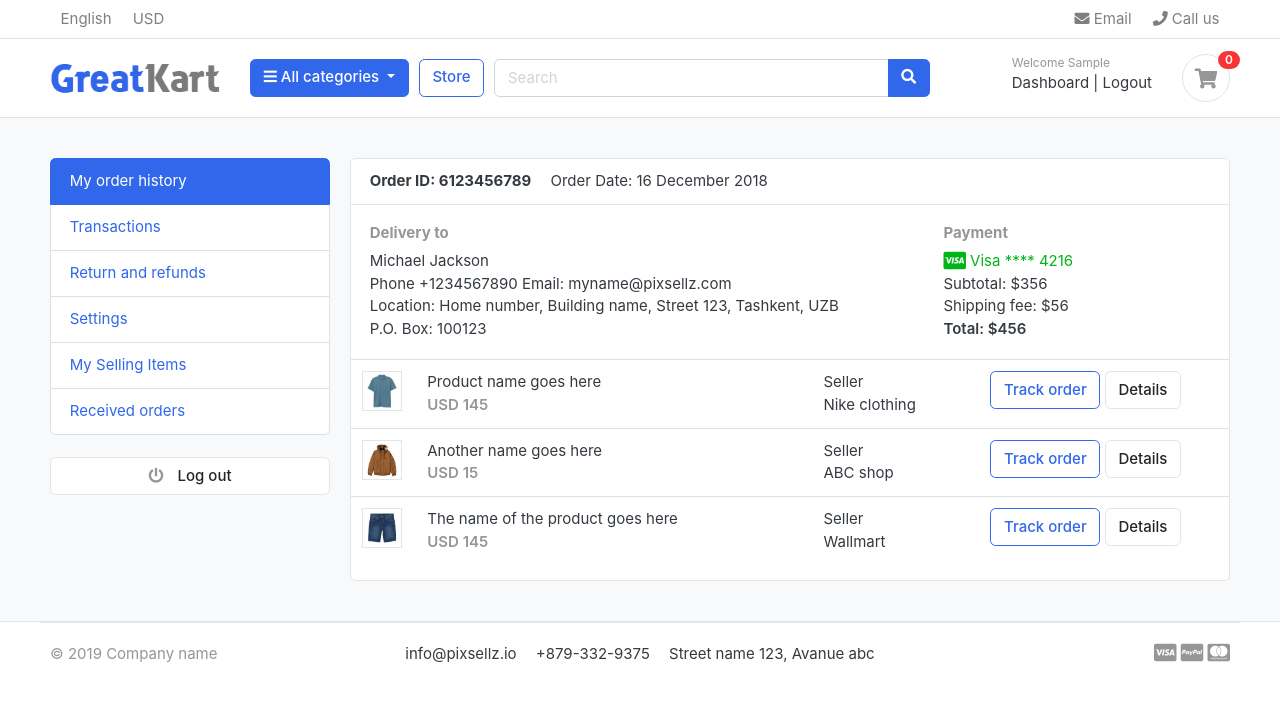
After one commit to FamoGreat/GreatKat, a Django app: page /account/dashboard/ in a window 1280 px wide. The commit adds this page. Shown: the top 702 px of the page. Run offline with Django 5.2, Linux system fonts and the light colour scheme; the visitor is signed in with stand-in values (Sample User, id 1); data that the repository does not hold is empty; some libraries are stand-ins or nearby versions; some web fonts are replaced.

Commit message:
user account

```diff
--- a/account/models.py
+++ b/account/models.py
@@ -51,7 +51,7 @@ class Account(AbstractBaseUser):
     is_admin = models.BooleanField(default=False)
     is_staff = models.BooleanField(default=False)
     is_superadmin = models.BooleanField(default=False)
-    is_active = models.BooleanField(default=True)
+    is_active = models.BooleanField(default=False)
 
     USERNAME_FIELD = 'email'
     REQUIRED_FIELDS = ['username', 'first_name', 'last_name']
--- a/account/urls.py
+++ b/account/urls.py
@@ -6,5 +6,10 @@ urlpatterns = [
     path('register/', views.register, name='register'),
     path('login/', views.login, name='login'),
     path('logout/', views.logout, name='logout'),
+    path('dashboard/', views.dashboard, name='dashboard'),
 
+    path('activate/<uidb64>/<token>/', views.activate, name='activate'),
+    path('forgot-password/', views.forgot_password, name='forgot_password'),
+    path('reset-password-validate/<uidb64>/<token>/', views.reset_password_validate, name='reset_password_validate'),
+    path('reset-password/', views.reset_password, name='reset_password'),
 ]
--- a/account/views.py
+++ b/account/views.py
@@ -1,6 +1,18 @@
+from django.http import HttpResponse
 from django.shortcuts import redirect, render
-from django.contrib.auth import authenticate, login as auth_login, logout as auth_logout
+from django.contrib.auth import authenticate, login as auth_login, logout as django_logout
 from account.forms import LoginForm, RegistrationForm
+from django.contrib.auth.decorators import login_required
+from django.contrib import messages
+from django.contrib.sites.shortcuts import get_current_site
+from django.template.loader import render_to_string
+from django.utils.http import urlsafe_base64_encode, urlsafe_base64_decode
+from django.utils.encoding import force_bytes
+from django.core.mail import EmailMultiAlternatives
+from django.contrib.auth.tokens import default_token_generator
+
+from account.models import Account
+
 
 # Create your views here.
 
@@ -22,7 +34,24 @@ def register(request):
                 user.set_password(form.cleaned_data['password'])
                 user.save()
 
-                return redirect('login')
+                current_site = get_current_site(request)
+                mail_subject = 'Please activate your account.'
+                message = render_to_string('account/activation_email.html', {
+                    'user': user,
+                    'domain': current_site.domain,
+                    'uid': urlsafe_base64_encode(force_bytes(user.pk)),
+                    'token': default_token_generator.make_token(user),
+                })
+                to_email = form.cleaned_data.get('email')
+                email = EmailMultiAlternatives(
+                        subject=mail_subject,
+                        body=message,
+                        to=[to_email]
+                    )
+                email.attach_alternative(message, "text/html")
+                email.send()
+                return render(request, 'account/verify_email.html')
+
             else:
                 form.add_error('password', 'Passwords do not match.')
     else:
@@ -32,29 +61,6 @@ def register(request):
         'form': form,
     }
     return render(request, 'account/register.html', context)
-
-
-    if request.method == 'POST':
-        form = LoginForm(request.POST)
-        if form.is_valid():
-            email = form.cleaned_data['email']
-            password = form.cleaned_data['password']
-
-            # Authenticate using email and password
-            user = authenticate(request, username=email, password=password)
-
-            if user is not None:
-                login(request, user)  # Log the user in
-                return redirect('home')  # Redirect to a home page or dashboard
-            else:
-                form.add_error('password', 'Invalid email or password')  # Custom error for login failure
-    else:
-        form = LoginForm()
-
-    context = {
-        'form': form,
-    }
-    return render(request, 'account/login.html', context)
 
 
 def login(request):
@@ -82,5 +88,94 @@ def login(request):
     return render(request, 'account/login.html', context)
 
 
+@login_required(login_url='login')
 def logout(request):
-    return render(request, 'account/logout.html')
+    django_logout(request)
+    return redirect('login')
+
+
+def activate(request, uidb64, token):
+    try:
+        uid = urlsafe_base64_decode(uidb64).decode()
+        user = Account.objects.get(pk=uid)
+    except (TypeError, ValueError, OverflowError, Account.DoesNotExist):
+        user = None
+    if user is not None and default_token_generator.check_token(user, token):
+        user.is_active = True
+        user.save()
+        messages.success(request, 'Thank you for your email confirmation. Now you can login your account.')
+        return redirect('login')
+    else:
+        messages.error(request, 'Activation link is invalid!')
+        return redirect('register')
+
+
+@login_required(login_url='login')
+def dashboard(request):
+    if request.user.is_authenticated:
+        return render(request, 'account/dashboard.html')
+    else:
+        return redirect('home')
+
+
+
+def forgot_password(request):
+    if request.method == 'POST':
+        email = request.POST.get('email')
+        try:
+            user = Account.objects.get(email=email)
+            current_site = get_current_site(request)
+            mail_subject = 'Reset your password'
+            message = render_to_string('account/reset_password_email.html', {
+                'user': user,
+                'domain': current_site.domain,
+                'uid': urlsafe_base64_encode(force_bytes(user.pk)),
+                'token': default_token_generator.make_token(user),
+            })
+            to_email = email
+            email = EmailMultiAlternatives(
+                    subject=mail_subject,
+                    body=message,
+                    to=[to_email]
+                )
+            email.attach_alternative(message, "text/html")
+            email.send()
+            messages.success(request, 'Password reset link has been sent to your email.')
+        except Account.DoesNotExist:
+            messages.error(request, 'Email not found.')
+
+    return render(request, 'account/forgot_password.html')
+
+
+def reset_password_validate(request, uidb64, token):
+    try:
+        uid = urlsafe_base64_decode(uidb64).decode()
+        user = Account._default_manager.get(pk=uid)
+    except (TypeError, ValueError, OverflowError, Account.DoesNotExist):
+        user = None
+
+    if user is not None and default_token_generator.check_token(user, token):
+        request.session['uid'] = uid
+        messages.success(request, "Please reset your password.")
+        return redirect('reset_password')
+    else:
+        messages.error(request, "This link is invalid or has expired.")
+        return redirect('forgot_password')
+
+
+def reset_password(request):
+    if request.method == 'POST':
+        password = request.POST['password']
+        confirm_password = request.POST['confirm_password']
+
+        if password == confirm_password:
+            uid = request.session.get('uid')
+            user = Account.objects.get(pk=uid)
+            user.set_password(password)
+            user.save()
+            messages.success(request, 'Password reset successfully.')
+            return redirect('login')
+        else:
+            messages.error(request, 'Passwords do not match.')
+
+    return render(request, 'account/reset_password.html')
--- a/cart/views.py
+++ b/cart/views.py
@@ -121,6 +121,10 @@ def cart(request, total=0, quantity=0, cart_items=None):
     except Cart.DoesNotExist:
         cart_items = []
         total = 0
+        quantity = 0
+        tax = 0
+        grand_total = 0
+
     context = {
         'cart_items': cart_items,
         'total': total,
--- a/greatkart/static/js/script.js
+++ b/greatkart/static/js/script.js
@@ -57,3 +57,7 @@ $(document).ready(function() {
 
 });
 // jquery end
+
+setTimeout(function () {
+    $('.auto-dismiss').alert('close');
+  }, 4000); // 4 seconds
--- /dev/null
+++ b/templates/account/dashboard.html
@@ -0,0 +1,125 @@
+{% extends "base.html" %}
+{% load static %}
+
+{% block content %}
+
+<!-- ========================= SECTION CONTENT ========================= -->
+<section class="section-conten padding-y bg">
+  <div class="container">
+    <div class="row">
+      <aside class="col-md-3">
+        <!--   SIDEBAR   -->
+        <ul class="list-group">
+          <a class="list-group-item active" href="#"> My order history </a>
+          <a class="list-group-item" href="#"> Transactions </a>
+          <a class="list-group-item" href="#"> Return and refunds </a>
+          <a class="list-group-item" href="#">Settings </a>
+          <a class="list-group-item" href="#"> My Selling Items </a>
+          <a class="list-group-item" href="#"> Received orders </a>
+        </ul>
+        <br />
+        <a class="btn btn-light btn-block" href="#">
+          <i class="fa fa-power-off"></i> <span class="text">Log out</span>
+        </a>
+        <!--   SIDEBAR .//END   -->
+      </aside>
+      <main class="col-md-9">
+        <article class="card">
+          <header class="card-header">
+            <strong class="d-inline-block mr-3">Order ID: 6123456789</strong>
+            <span>Order Date: 16 December 2018</span>
+          </header>
+          <div class="card-body">
+            <div class="row">
+              <div class="col-md-8">
+                <h6 class="text-muted">Delivery to</h6>
+                <p>
+                  Michael Jackson <br />
+                  Phone +1234567890 Email: myname@pixsellz.com <br />
+                  Location: Home number, Building name, Street 123, Tashkent,
+                  UZB <br />
+                  P.O. Box: 100123
+                </p>
+              </div>
+              <div class="col-md-4">
+                <h6 class="text-muted">Payment</h6>
+                <span class="text-success">
+                  <i class="fab fa-lg fa-cc-visa"></i>
+                  Visa **** 4216
+                </span>
+                <p>
+                  Subtotal: $356 <br />
+                  Shipping fee: $56 <br />
+                  <span class="b">Total: $456 </span>
+                </p>
+              </div>
+            </div>
+            <!-- row.// -->
+          </div>
+          <!-- card-body .// -->
+          <div class="table-responsive">
+            <table class="table table-hover">
+              <tr>
+                <td width="65">
+                  <img src="{% static 'images/items/1.jpg' %}" class="img-xs border" />
+                </td>
+                <td>
+                  <p class="title mb-0">Product name goes here</p>
+                  <var class="price text-muted">USD 145</var>
+                </td>
+                <td>
+                  Seller <br />
+                  Nike clothing
+                </td>
+                <td width="250">
+                  <a href="#" class="btn btn-outline-primary">Track order</a>
+                  <a href="#" class="btn btn-light"> Details </a>
+                </td>
+              </tr>
+              <tr>
+                <td>
+                  <img src="{% static 'images/items/2.jpg' %}" class="img-xs border" />
+                </td>
+                <td>
+                  <p class="title mb-0">Another name goes here</p>
+                  <var class="price text-muted">USD 15</var>
+                </td>
+                <td>
+                  Seller <br />
+                  ABC shop
+                </td>
+                <td>
+                  <a href="#" class="btn btn-outline-primary">Track order</a>
+                  <a href="#" class="btn btn-light"> Details </a>
+                </td>
+              </tr>
+              <tr>
+                <td>
+                  <img src="{% static "images/items/3.jpg" %}" class="img-xs border" />
+                </td>
+                <td>
+                  <p class="title mb-0">The name of the product goes here</p>
+                  <var class="price text-muted">USD 145</var>
+                </td>
+                <td>
+                  Seller <br />
+                  Wallmart
+                </td>
+                <td>
+                  <a href="#" class="btn btn-outline-primary">Track order</a>
+                  <a href="#" class="btn btn-light"> Details </a>
+                </td>
+              </tr>
+            </table>
+          </div>
+          <!-- table-responsive .end// -->
+        </article>
+        <!-- order-group.// -->
+      </main>
+    </div>
+    <!-- row.// -->
+  </div>
+</section>
+<!-- ========================= SECTION CONTENT END// ========================= -->
+
+{% endblock %}
--- a/templates/account/login.html
+++ b/templates/account/login.html
@@ -4,8 +4,9 @@
 <section class="section-content padding-y" style="min-height:84vh">
     <div class="card mx-auto" style="max-width: 380px; margin-top:100px;">
         <div class="card-body">
+            {% include "includes/alerts.html" %}
             <h4 class="card-title mb-4">Sign in</h4>
-            <form method="POST">
+            <form action="{% url "login" %}" method="POST">
                 {% csrf_token %}
                 <div class="form-group">
                     <input type="email" class="form-control" placeholder="Email Address" name="email" value="{{ form.email.value|default_if_none:'' }}">
@@ -39,7 +40,7 @@
                 {% endif %}
 
                 <div class="form-group">
-                    <a href="#" class="float-right">Forgot password?</a>
+                    <a href="{% url "forgot_password" %}" class="float-right">Forgot password?</a>
                 </div>
 
                 <div class="form-group">
--- a/templates/account/register.html
+++ b/templates/account/register.html
@@ -7,6 +7,8 @@
 <section class="section-content padding-y">
     <div class="card mx-auto" style="max-width:520px; margin-top:40px;">
       <article class="card-body">
+        {% include "includes/alerts.html" %}
+
         <header class="mb-4"><h4 class="card-title">Sign up</h4></header>
         <form method="POST" novalidate>
           {% csrf_token %}
--- a/templates/includes/navbar.html
+++ b/templates/includes/navbar.html
@@ -65,13 +65,24 @@
         </div> <!-- col.// -->
         <div class="col-lg-3 col-sm-6 col-8 order-2 order-lg-3">
                     <div class="d-flex justify-content-end mb-3 mb-lg-0">
+                      {% if user.is_authenticated %}
+                          <div class="widget-header">
+                              <small class="title text-muted">Welcome {{ user.first_name }}</small>
+                              <div>
+                                  <a href="{% url "dashboard" %}">Dashboard</a> <span class="dark-transp"> | </span>
+                                  <a href="{% url "logout" %}">Logout</a>
+                              </div>
+                          </div>
+                      {% else %}
                           <div class="widget-header">
                               <small class="title text-muted">Welcome guest!</small>
                               <div>
                                   <a href="{% url "login" %}">Sign in</a> <span class="dark-transp"> | </span>
-                                <a href="{% url "register" %}"> Register</a>
+                                  <a href="{% url "register" %}">Register</a>
                               </div>
                           </div>
+                      {% endif %}
+
                         <a href="{% url "cart" %}" class="widget-header pl-3 ml-3">
                             <div class="icon icon-sm rounded-circle border"><i class="fa fa-shopping-cart"></i></div>
                             <span class="badge badge-pill badge-danger notify">{{ cart_count }}</span>
```
Also changed, not shown: account/forms.py (+4 -33 lines), greatkart/settings.py (+19 -0 lines), templates/account/activation_email.html (added, +54 -0 lines), templates/account/forgot_password.html (added, +25 -0 lines), templates/account/reset_password.html (added, +24 -0 lines), templates/account/reset_password_email.html (added, +21 -0 lines), templates/account/verify_email.html (added, +37 -0 lines), templates/includes/alerts.html (added, +13 -0 lines), account/migrations/0002_alter_account_is_active.py (added). Lines whose indentation alone changed are shown as unchanged.
